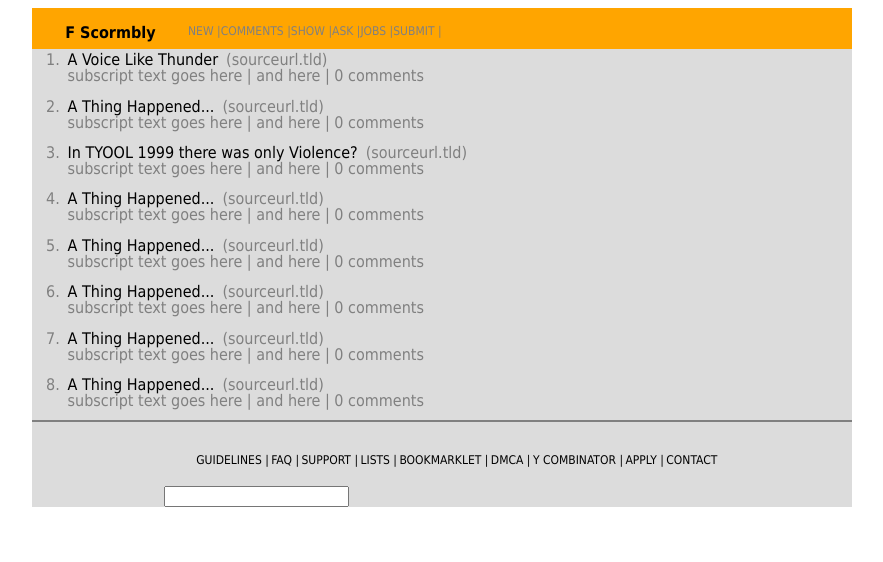
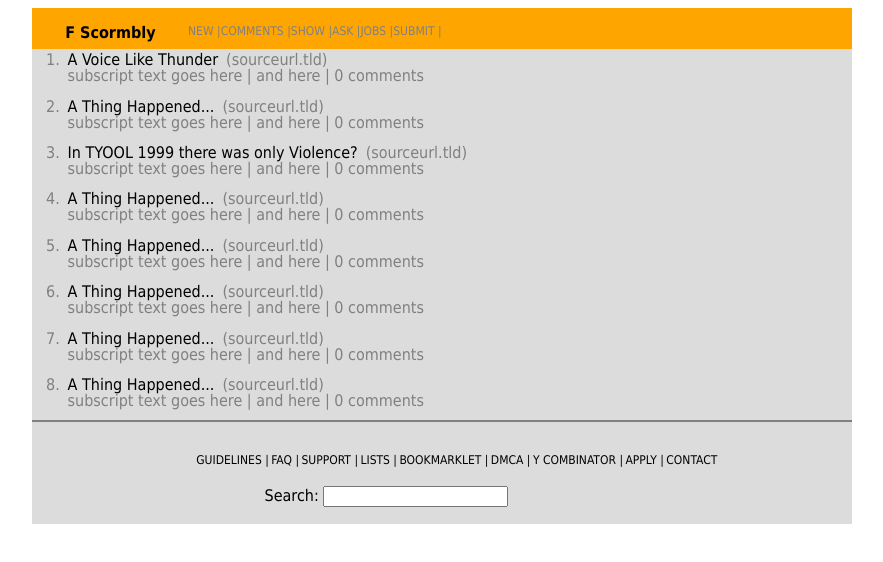
Before and after one commit to Tatrakrad/Fe-news, a plain HTML site: page index.html in a window 1280 px wide. Shown: the whole page, without its empty margins (198-1081 px from the left). Drawn offline with Linux system fonts and the light colour scheme.

Commit message:
fixed bottom padding

```diff
--- a/index.html
+++ b/index.html
@@ -53,6 +53,7 @@
                 <li><a>Contact</a> </li>
               </ul>
               <form class = 'searchbox'>
+                <p>Search:</p>
                 <input type = 'search' />
               </form>
             </div>
--- a/style.css
+++ b/style.css
@@ -117,6 +117,7 @@ q:before, q:after {
 .footer{
 	height:10%;
 	margin: 0 auto;
+	padding: 0 0 2% 0;
 	border-top: 2px solid gray;
 }
 .footer-nav{
@@ -144,8 +145,11 @@ form{
 	display: inline-block;
 	margin: 0 auto;
 	text-align: center;
+	width:80%;
 }
-
+form p{
+	display: inline;
+}
 
 h1{
   font-size:2em;
```
